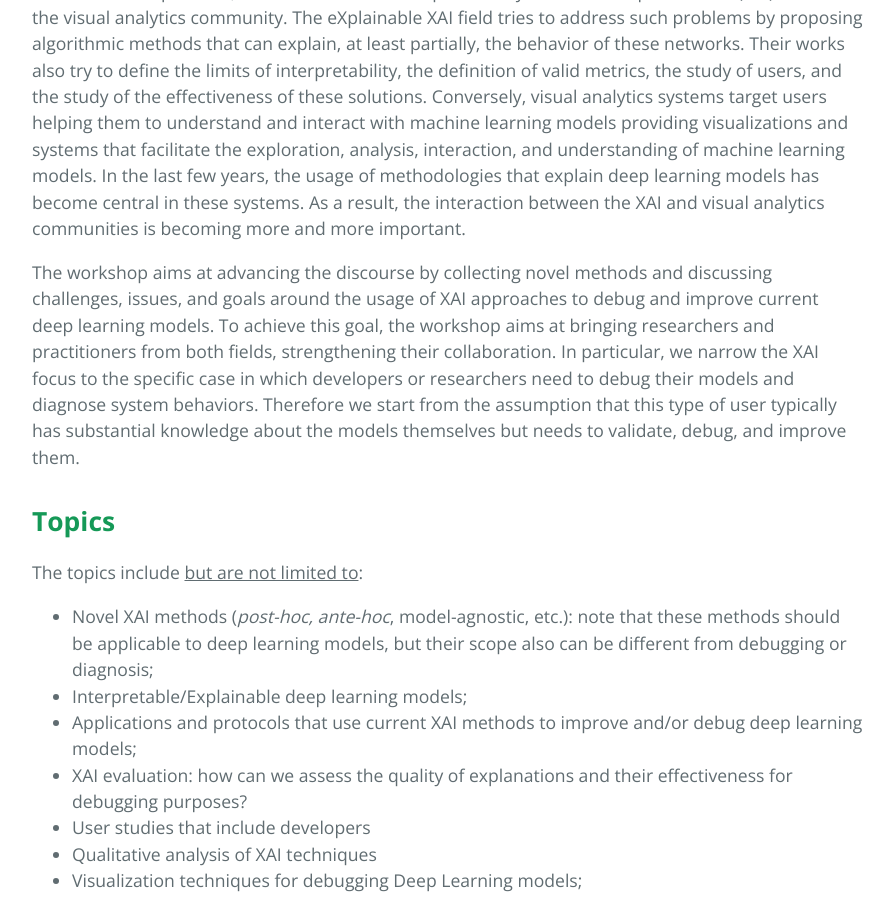
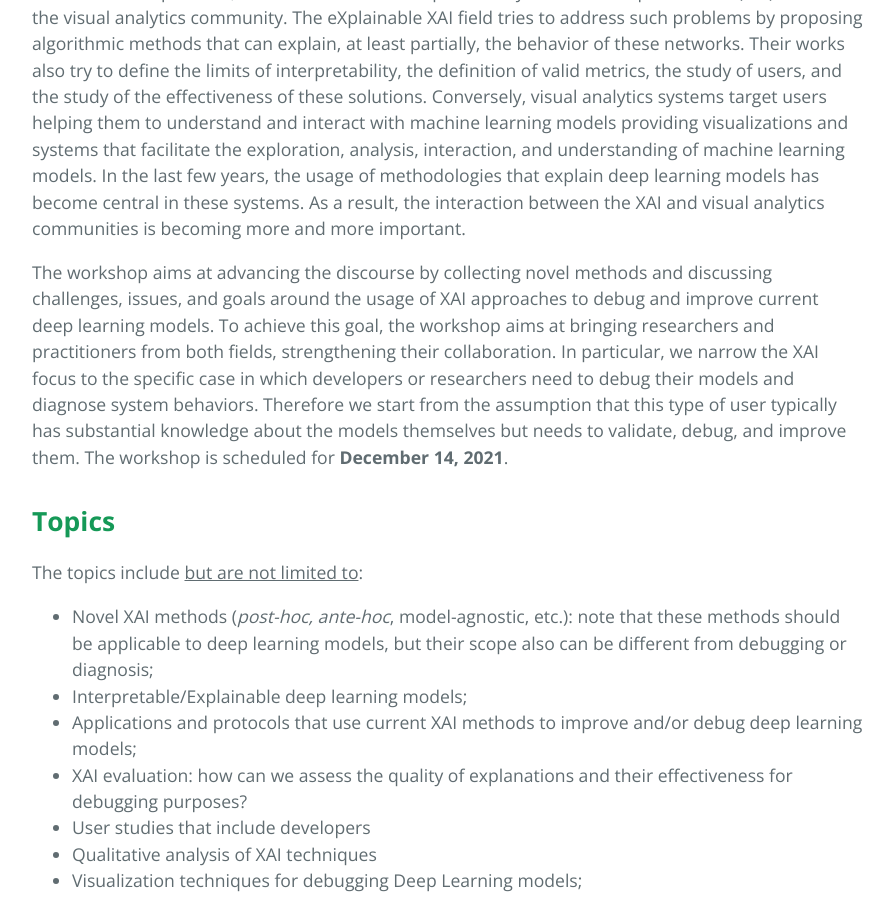
Before and after one commit to xai4debugging/xai4debugging.github.io, a Jekyll site: the page built from index.md, in a window 1280 px wide and 900 px high, scrolled down 623 px. Shown: the whole window, without its empty margins (192-1086 px from the left). Built offline with Jekyll 4.4.1, drawn with Linux system fonts in a browser that asks for light colours; some of the changed text lies outside the part shown.

Commit message:
added dates

```diff
--- a/index.md
+++ b/index.md
@@ -12,7 +12,7 @@ Recently, artificial intelligence has seen the explosion of deep learning models
 
 To address this problem, two research areas are particularly active: the eXplainable AI (XAI) field and the visual analytics community. The eXplainable XAI field tries to address such problems by proposing algorithmic methods that can explain, at least partially, the behavior of these networks. Their works also try to define the limits of interpretability, the definition of valid metrics, the study of users, and the study of the effectiveness of these solutions. Conversely, visual analytics systems target users helping them to understand and interact with machine learning models providing visualizations and systems that facilitate the exploration, analysis, interaction, and understanding of machine learning models. In the last few years, the usage of methodologies that explain deep learning models has become central in these systems. As a result, the interaction between the XAI and visual analytics communities is becoming more and more important.
 
-The workshop aims at advancing the discourse by collecting novel methods and discussing challenges, issues, and goals around the usage of XAI approaches to debug and improve current deep learning models. To achieve this goal, the workshop aims at bringing researchers and practitioners from both fields, strengthening their collaboration. In particular, we narrow the XAI focus to the specific case in which developers or researchers need to debug their models and diagnose system behaviors. Therefore we start from the assumption that this type of user typically has substantial knowledge about the models themselves but needs to validate, debug, and improve them.
+The workshop aims at advancing the discourse by collecting novel methods and discussing challenges, issues, and goals around the usage of XAI approaches to debug and improve current deep learning models. To achieve this goal, the workshop aims at bringing researchers and practitioners from both fields, strengthening their collaboration. In particular, we narrow the XAI focus to the specific case in which developers or researchers need to debug their models and diagnose system behaviors. Therefore we start from the assumption that this type of user typically has substantial knowledge about the models themselves but needs to validate, debug, and improve them. The workshop is scheduled for **December 14, 2021**.
 
 ## **Topics**
 
@@ -66,6 +66,8 @@ Notification date:  11:59 PM CEST, ~~Oct 10~~ Oct 15, 2021
 Camera-ready deadline: 11:59 PM CEST, Oct 20, 2021
 
 SlidesLive upload for speaker videos: 11:59 PM CEST, Oct 25, 2021
+
+Workshop date: Dec 14, 2021
 
 
 ### **Mentorship track:**
```
